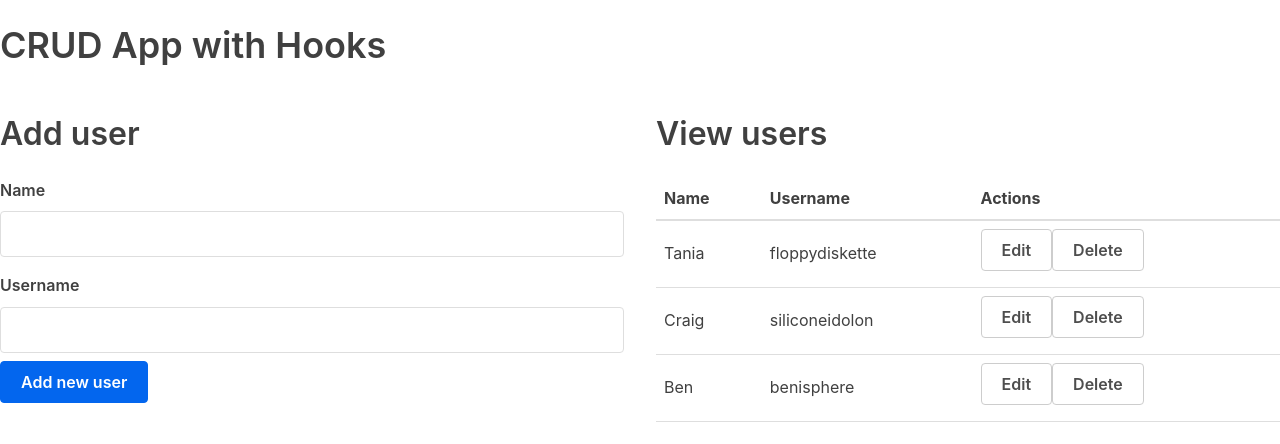
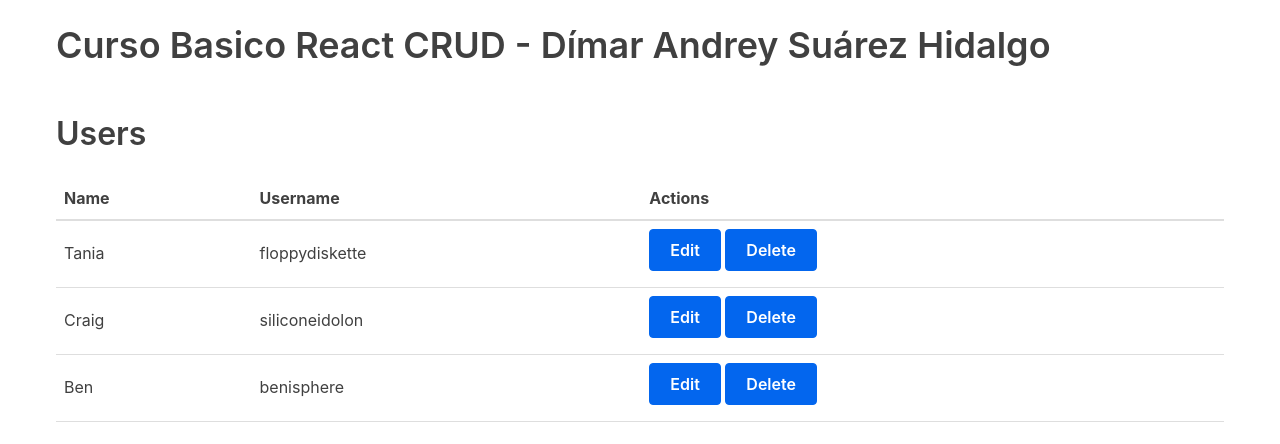
Before and after one commit to disu26/ReactCrudBasico, a React (Create React App) app in the folder crud_react/: page / in a window 1280 px wide. Shown: the top 444 px of the page. Built offline with nearby package versions, Linux system fonts and the light colour scheme; the HTML template or start-up script is replaced by a standard one.

Commit message:
Se modifica la estructura básica de la página con la intención de que el ingreso y modificación de usuarios se haga en un modal

```diff
--- a/crud_react/package.json
+++ b/crud_react/package.json
@@ -9,6 +9,7 @@
     "react": "^18.1.0",
     "react-dom": "^18.1.0",
     "react-hook-form": "^7.30.0",
+    "react-modal": "^3.15.1",
     "react-scripts": "5.0.1",
     "uuid": "^8.3.2",
     "web-vitals": "^2.1.4"
--- a/crud_react/public/index.html
+++ b/crud_react/public/index.html
@@ -29,6 +29,7 @@
   <body>
     <noscript>You need to enable JavaScript to run this app.</noscript>
     <div id="root"></div>
+    <div id="modal"></div>
     <!--
       This HTML file is a template.
       If you open it directly in the browser, you will see an empty page.
--- a/crud_react/src/App.js
+++ b/crud_react/src/App.js
@@ -3,6 +3,7 @@ import UserTable from "./components/UserTable";
 import { v4 as uuidv4 } from 'uuid';
 import AddUserForm from "./components/AddUserForm";
 import EditUserForm from "./components/EditUserForm";
+import ModalEdit from "./components/ModalEdit";
 
 
 function App() {
@@ -32,29 +33,44 @@ function App() {
   //Editar Usuarios
   const [editing, setEditing] = useState(false);
 
+  const [modalEdit, setModalEdit] = useState(false);
+
   const [currentUser, setCurrentUser] = useState({
     id: null, name: '', username: ''
   });
 
   const editRow = (user) => {
-    setEditing(true);
+    setModalEdit(true);
     setCurrentUser({
       id: user.id, name: user.name, username: user.username
     })
   }
 
   const updateUser = (id, updateUser) => {
-    setEditing(false);
+    setModalEdit(false);
 
     setUsers(users.map(user => (user.id == id ? updateUser : user)))
   }
 
   return (
-    <div className="App">
-      <h1>CRUD App with Hooks</h1>
+    <div className="container mt-5">
+      <h1>Curso Basico React CRUD - Dímar Andrey Suárez Hidalgo</h1>
+      <div className="flex-row mt-5">
+        <div className="flex-large">
+          {!!modalEdit && (
+              <ModalEdit>
+                <EditUserForm
+                    currentUser = {currentUser}
+                    updateUser = {updateUser}
+                />
+              </ModalEdit>
+            )
+          }
+        </div>
+      </div>
       <div className="flex-row">
-        <div className="flex-large">
-          {
+
+          {/*
             editing ? (
               <div>
                 <h2>Edit user</h2>
@@ -69,11 +85,9 @@ function App() {
                   <AddUserForm addUsers = {addUsers}/>
               </div>
             )
-          }
-
-        </div>
+            */}
         <div className="flex-large">
-          <h2>View users</h2>
+          <h2>Users</h2>
           <UserTable
             users = {users}
             deleteUser = {deleteUser}
--- a/crud_react/src/components/EditUserForm.jsx
+++ b/crud_react/src/components/EditUserForm.jsx
@@ -1,54 +1,52 @@
-import React, { Fragment } from 'react';
-import { useForm } from 'react-hook-form';
+import React, { Fragment } from "react";
+import { useForm } from "react-hook-form";
 
 const EditUserForm = (props) => {
+  console.log(props.currentUser);
 
-    console.log(props.currentUser)
-
-    const { register, handleSubmit, formState: { errors }, setValue } = useForm({
-        defaultValues: props.currentUser
+  const {
+    register,
+    handleSubmit,
+    formState: { errors },
+    setValue,
+  } = useForm({
+    defaultValues: props.currentUser,
   });
 
-    setValue('name', props.currentUser.name);
-    setValue('username', props.currentUser.username);
+  setValue("name", props.currentUser.name);
+  setValue("username", props.currentUser.username);
 
   const onSubmit = (data, e) => {
     data.id = props.currentUser.id;
 
-        props.updateUser(props.currentUser.id, data)
+    props.updateUser(props.currentUser.id, data);
 
     e.target.reset();
-    }
+  };
 
   return (
-        <Fragment>
     <form onSubmit={handleSubmit(onSubmit)}>
       <label>Name</label>
-                <input type="text" name="name"
-                    {
-                        ...register("name", {
-                            required : "Campo Obligatorio"
-                        })
-                    }
+      <input
+        type="text"
+        name="name"
+        {...register("name", {
+          required: "Campo Obligatorio",
+        })}
       />
-                <div>
-                    {errors?.name?.message}
-                </div>
+      <div>{errors?.name?.message}</div>
       <label>Username</label>
-                <input type="text" name="username"
-                    {
-                        ...register("username", {
-                            required : "Campo Obligatorio"
-                        })
-                    }
+      <input
+        type="text"
+        name="username"
+        {...register("username", {
+          required: "Campo Obligatorio",
+        })}
       />
-                <div>
-                    {errors?.username?.message}
-                </div>
+      <div>{errors?.username?.message}</div>
       <button>Edit user</button>
     </form>
-        </Fragment>
   );
-}
+};
 
 export default EditUserForm;
--- /dev/null
+++ b/crud_react/src/components/ModalEdit.jsx
@@ -0,0 +1,13 @@
+import React from 'react'
+import ReactDOM from 'react-dom';
+
+const ModalEdit = ({ children }) => {
+  return ReactDOM.createPortal(
+    <div className='container mt-5'>
+        {children}
+    </div>,
+    document.getElementById('modal')
+  )
+}
+
+export default ModalEdit
--- a/crud_react/src/components/UserTable.jsx
+++ b/crud_react/src/components/UserTable.jsx
@@ -20,11 +20,12 @@ const UserTable = (props) => {
                                 <td>{user.username}</td>
                                 <td>
                                 <button
-                                    className="button muted-button"
+                                    className="btn btn-primary"
                                     onClick={() => {props.editRow(user)}}
                                 >Edit</button>
+                                {"  "}
                                 <button
-                                    className="button muted-button"
+                                    className="btn btn-danger"
                                     onClick={() => {props.deleteUser(user.id)}}
                                 >Delete</button>
                                 </td>
```
Also changed, not shown: 1 other file (tests, documents, lock files or other folders). Lines whose indentation alone changed are shown as unchanged.
